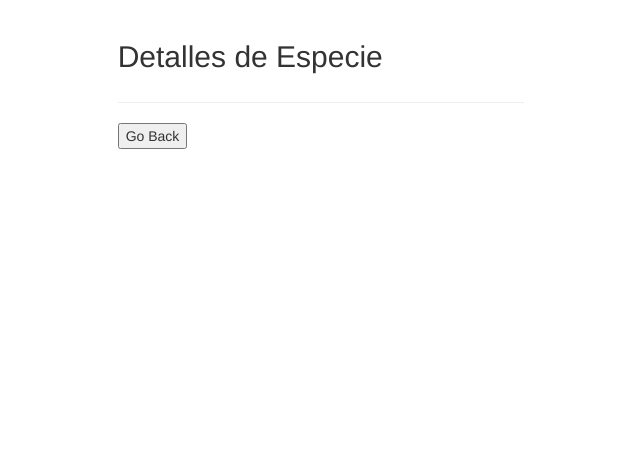
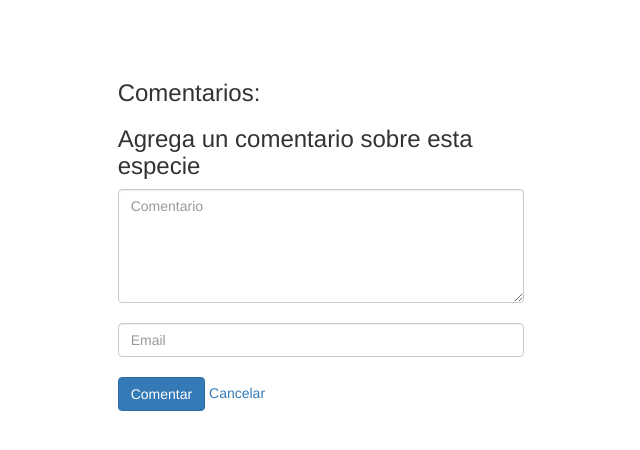
Before and after one commit to yedgar/PADS-ReservaNatural, a Django app: page /polls/verDetalle/ in a window 1280 px wide. Shown: the top 450 px of the page, without its empty margins (319-959 px from the left). Run offline with Django 3.2, Linux system fonts and the light colour scheme; data that the repository does not hold is empty; some libraries are stand-ins or nearby versions.

Commit message:
Manejo de comentarios por especie

```diff
--- a/polls/templates/polls/detalleespecie.html
+++ b/polls/templates/polls/detalleespecie.html
@@ -11,40 +11,96 @@
                 if (data){
                     data =  $.parseJSON(data);
                     var especie = $("#especie");
+                    var imagenespecie = $("#imagenespecie");
+                    var desclarga = $("#desclarga");
+
                     $(data).each(function() {
-                        var div = $('<div class="col-md-4 col-sm-6" well>');
-                        $(div).append("Categoria: "+this.fields.categoria);
-                        $(div).append('<img src="../../'+this.fields.fotoFile+'" class="img-responsive" style="width:200px;height:200px"/>');
-                        $(div).append("Nombre: "+ this.fields.nombre + '<br>');
-                        $(div).append("Nombre Cientifico: " + this.fields.nombre_cientifico + '<br>');
-                        $(div).append("Clasificacion Taxonomica: " + this.fields.clasificacion_taxonomica + '<br>');
-                        $(div).append("Descripcion Corta: "+this.fields.descripcion_corta + '<br>');
-                        $(div).append("Descripcion Larga: "+this.fields.descripcion_larga + '<br>');
+                        var divimg=$('<div>');
+                        $(divimg).append('<img src="../../'+this.fields.fotoFile+'" class="img-responsive" style="width:200px;height:200px"/>');
+                        $(imagenespecie).append(divimg);
+
+                        var test = $("input[name=hdnespecie]:hidden").val(this.pk.toString());
+
+                        var div = $('<div>');
+                        //$(div).append("<b>ID:</b> "+ this.pk + '<br>');
+                        $(div).append("<b>Nombre Especie:</b> "+ this.fields.nombre + '<br>');
+                        $(div).append("<b>Clasificacion Taxonomica:</b> " + this.fields.clasificacion_taxonomica + '<br>');
+                        $(div).append("<b>Nombre Cientifico:</b> " + this.fields.nombre_cientifico + '<br>');
+                        $(div).append("<b>Categoria:</b> "+this.fields.categoria + '<br>');
+                        $(div).append("<b>Descripcion Corta:</b> "+this.fields.descripcion_corta);
                         $(especie).append(div);
+
+                        var divdesc=$('<div>');
+                        $(divdesc).append("<b>Descripcion Larga:</b> "+this.fields.descripcion_larga);
+                        $(desclarga).append(divdesc);
                     });
-
                 }
             });
         })();
+
+        (function(){
+            $.getJSON("../consultarEspecieComentario").done(function (data) {
+                if (data){
+                    data =  $.parseJSON(data);
+                    var Comentario = $("#comentario");
+
+                    var div
+
+                    $(data).each(function(index)
+                    {
+                        div = $('<div>');
+                        //$(div).append(index + '<br>');
+                        $(div).append("<b>De:<b/> "+ this.fields.correo_electronico + '<br>');
+                        $(div).append(this.fields.descripcion + '<br><br>');
+                        $(Comentario).append(div);
+                    });
+                }
+            });
+        })();
+
         function goBack() {
             window.history.back();
         }
     </script>
-    <title>Detalles de Especie</title>
 </head>
 <body>
-    <div class="row">
-        <div class="col-md-4 col-sm-offset-4">
-            <div class="page-header">
-                <h2>Detalles de Especie<h2>
+    <form id="formespecie" action="../agregarEspecieComentario/" enctype="multipart/form-data" method="post">
+        <div class="row">
+            <div class="col-md-4 col-sm-offset-4">
+                    <div align="center">&nbsp;</div>
+                    <div>
+                        <table>
+                            <tr>
+                                <td valign="top">
+                                    <div id="imagenespecie"></div>
+                                </td>
+                                <td>&nbsp;&nbsp;&nbsp;&nbsp;</td>
+                                <td valign="top">
+                                    <div id="especie"></div>
+                                </td>
+                            </tr>
+                        </table>
+                        <div id="desclarga"></div>
+                    </div>
+                <div id="div5">&nbsp;</div>
+
+                <div id="comentario">
+                    <h3>Comentarios:</h3>
+                </div>
+
+                <div id="div6comentariostitulo"><h3>Agrega un comentario sobre esta especie</h3></div>
+                <div id="agregacomentario">
+                    <textarea id="comentarios" name="comentarios" placeholder="Comentario" rows="5" class="form-control input-md" required></textarea>
+                    <br/>
+                    <input id="email" name="email" type="email" placeholder="Email" class="form-control input-md" required/>
+                    <br/>
+                    <input type="hidden" id="hdnespecie" name="hdnespecie" value="">
+                    <div>
+                        <input type="submit" value="Comentar" class="btn btn-primary"/>&nbsp;<a href="../">Cancelar</a>
+                    </div>
+                </div>
             </div>
-            <div class="form-group" id="especie" style="position: absolute; width: 728px; height: 200px;">
-                <button onclick="goBack()">Go Back</button>
-            </div>
-
         </div>
-
-    </div>
-
+    </form>
 </body>
 </html>
--- a/polls/urls.py
+++ b/polls/urls.py
@@ -18,6 +18,11 @@ urlpatterns = [
     url(r'^agregarUsuario/$', views.agregar_usuario, name='agregarUsuario'),
     url(r'^verDetalle/$', views.obtener_especie, name='verDetalle'),
     url(r'^consultarEspecie/$', views.consultar_especie, name='consultarEspecie'),
+
+    #20170219 FB consultarEspecieComentario
+    url(r'^consultarEspecieComentario/$', views.consultar_especie_comentario, name='consultarEspecieComentario'),
+    url(r'^agregarEspecieComentario/$', views.agregar_especie_comentario, name='agregarEspecieComentario'),
+
     url(r'^modificarUsuario/$', views.modificar_usuario, name='modificarUsuario'),
     url(r'^modificarPassword/$', views.modificar_password, name='modificarPassword'),
     url(r'^ingresar/$', views.ingresar, name='ingresar'),
--- a/polls/views.py
+++ b/polls/views.py
@@ -9,7 +9,7 @@ from django.urls.base import reverse
 from django.views.decorators.csrf import csrf_exempt
 
 # Create your views here.
-from polls.models import Usuario, Pais, Ciudad, Especie, Categoria
+from polls.models import Usuario, Pais, Ciudad, Especie, Categoria, Comentario
 
 
 @csrf_exempt
@@ -177,7 +177,19 @@ def consultar_especie(request):
     for especie in qs:
         especie.categoria_id = Categoria.objects.filter(id = especie.categoria_id).first().nombre
     qs_json = serializers.serialize('json', qs)
+
     return JsonResponse(qs_json, safe=False)
+
+@csrf_exempt
+#20170218 FB
+#Muestra los comentarios dada un ID de especie.
+def consultar_especie_comentario(request):
+    # Obtener los comentarios de la especie dada ordenados por id descendiente (los mas antiguos primero)
+    qs = Comentario.objects.filter(especie_id=globvar).order_by("id").reverse()
+
+    qs_jsonCom = serializers.serialize('json', qs)
+
+    return JsonResponse(qs_jsonCom, safe=False)
 
 def is_logged_view(request):
     if request.user.is_authenticated():
@@ -265,4 +277,29 @@ def obtener_especie(request):
     global globvar
     globvar = request.GET.get('id');
     consultar_especie(request)
+    consultar_especie_comentario(request)
     return render(request, "polls/detalleespecie.html")
+
+
+@csrf_exempt
+#20170219 FB
+#Llama a agregar_especie_comment y luego carga la pagina, ya con el nuevo comentario
+def agregar_especie_comentario(request):
+    especie_id = request.POST['hdnespecie']
+
+    agregar_especie_comment(request)
+
+    return redirect('../verDetalle/?id='+especie_id)
+
+@csrf_exempt
+#20170219 FB
+#Salvar comentario
+def agregar_especie_comment(request):
+
+    if request.method == 'POST':
+        especie_id=request.POST['hdnespecie']
+        comentarios = request.POST['comentarios']
+        email = request.POST['email']
+
+        comment=Comentario(descripcion=comentarios, correo_electronico=email,especie_id=especie_id)
+        comment.save()
```
